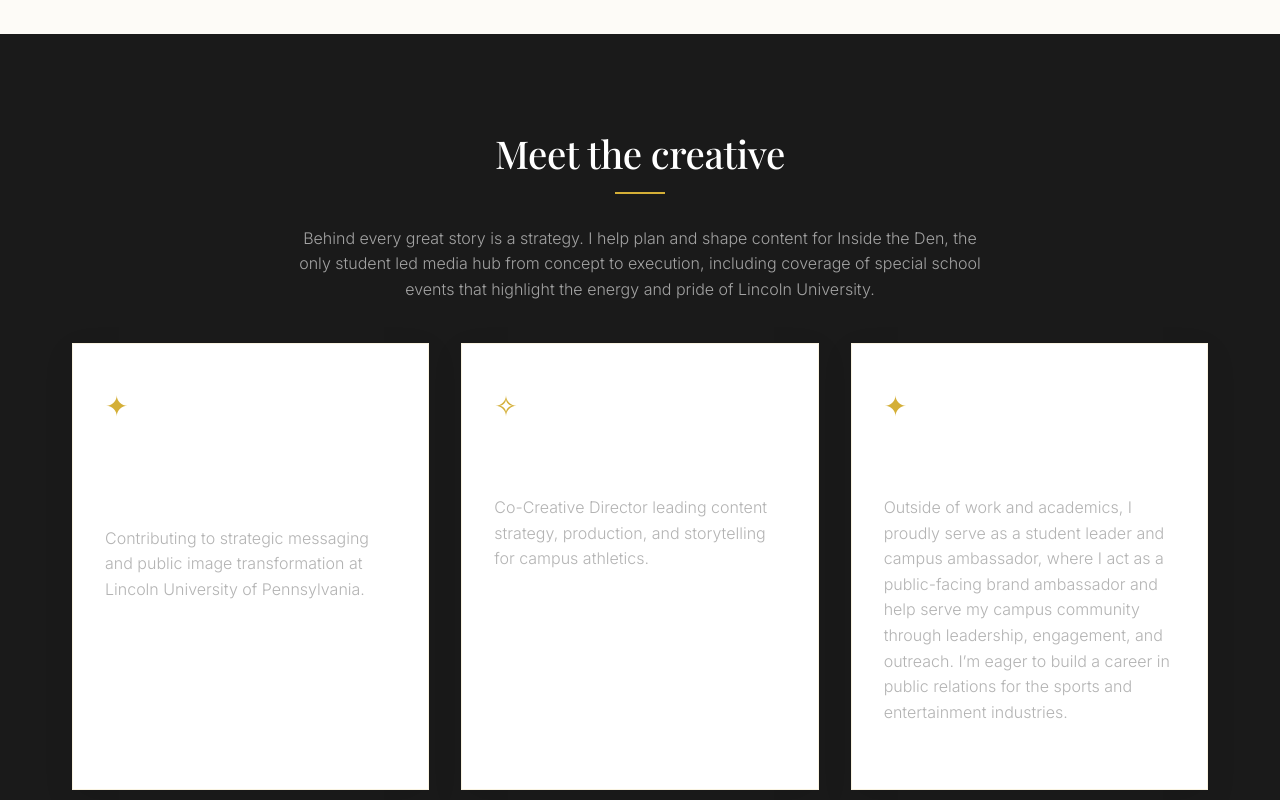
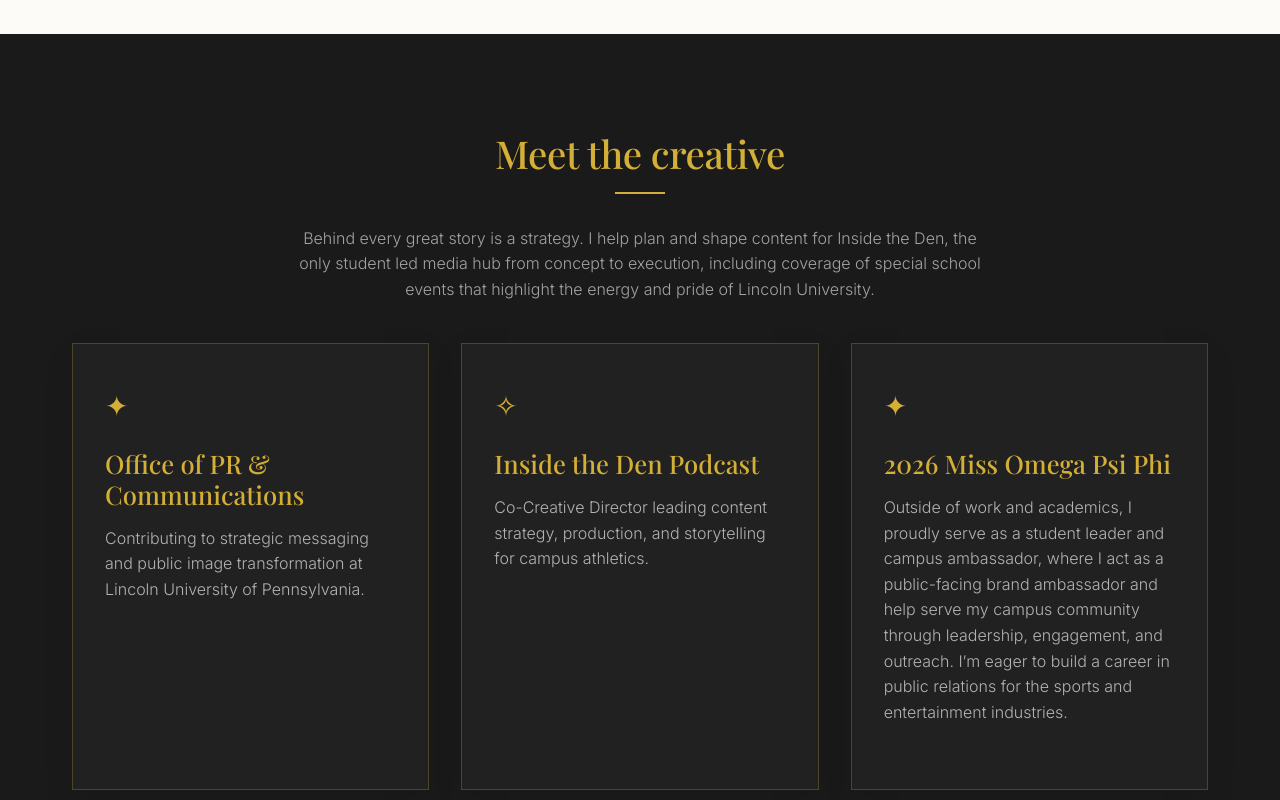
Before and after one commit to zyahnaschool/Celeste-Portfolio, a plain HTML site: page index.html in a window 1280 px wide. Shown: the part 1280-2080 px from the top of the page. Drawn offline with nearby package versions, Linux system fonts and the light colour scheme; a web font is replaced by a local one.

Commit message:
Enhance card and heading styles in dark theme
Updated styles for section headings and card components in dark section.

```diff
--- a/styles.css
+++ b/styles.css
@@ -94,10 +94,15 @@ p {
   color: #B3B3B3;
 }
 .bg-black h1,
-.bg-black h2,
 .bg-black h3 {
   color: var(--color-white);
 }
+
+/* Make the section heading for Meet the Creative gold */
+#experience.bg-black h2 {
+  color: var(--color-gold);
+}
+
 /* =================================================================
    5. NAVIGATION BAR
    ================================================================ */
@@ -243,6 +248,22 @@ p {
   box-shadow: var(--shadow-subtle);
   transition: var(--transition-smooth);
 }
+
+/* Updated card styling specifically tailored for the dark section */
+.bg-black .card {
+  background-color: rgba(255, 255, 255, 0.03);
+  border: 1px solid rgba(212, 175, 55, 0.25);
+  color: var(--color-cream);
+}
+
+.bg-black .card h3 {
+  color: var(--color-gold);
+}
+
+.bg-black .card p {
+  color: #B3B3B3;
+}
+
 .card:hover {
   transform: translateY(-5px);
   border-color: var(--color-gold);
```
